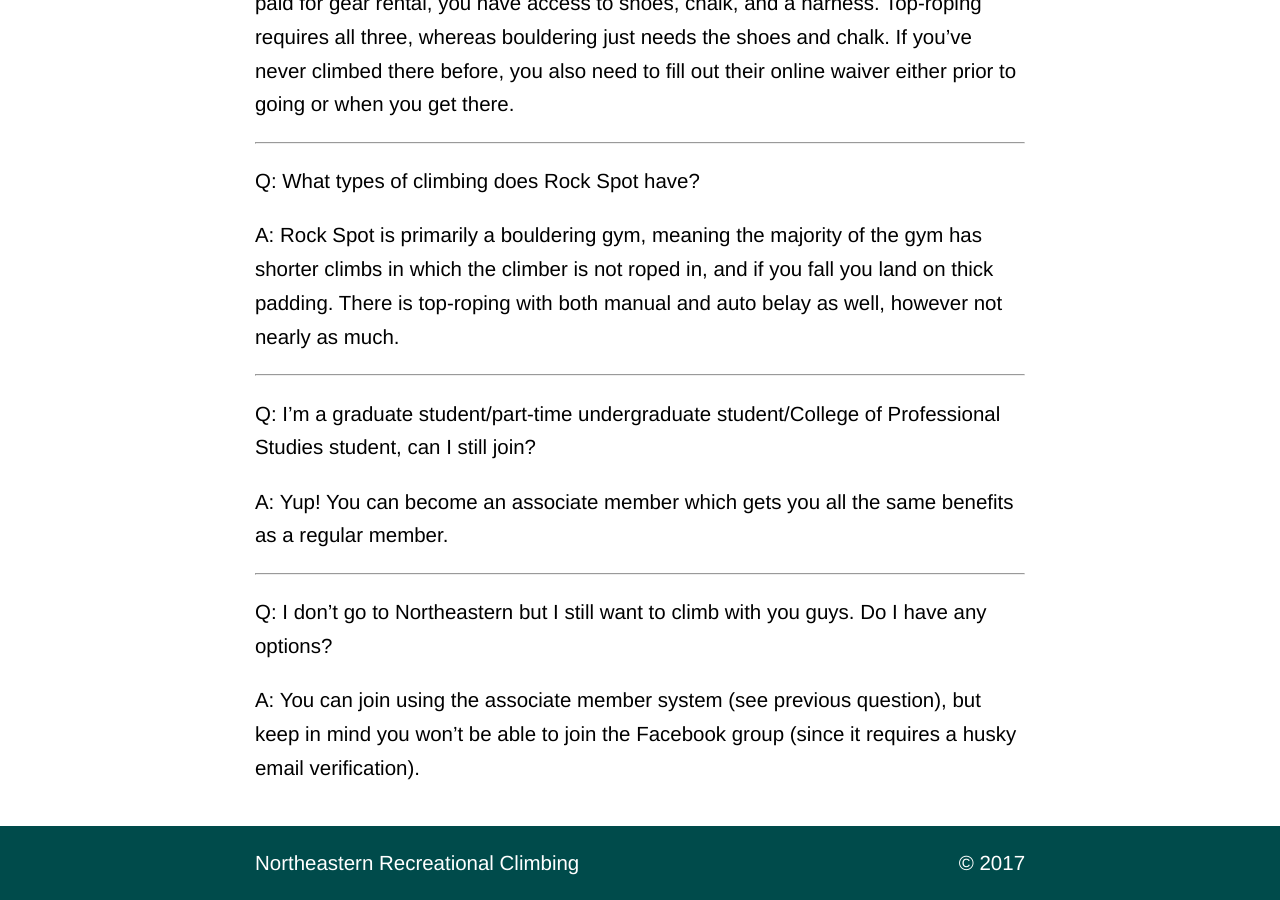
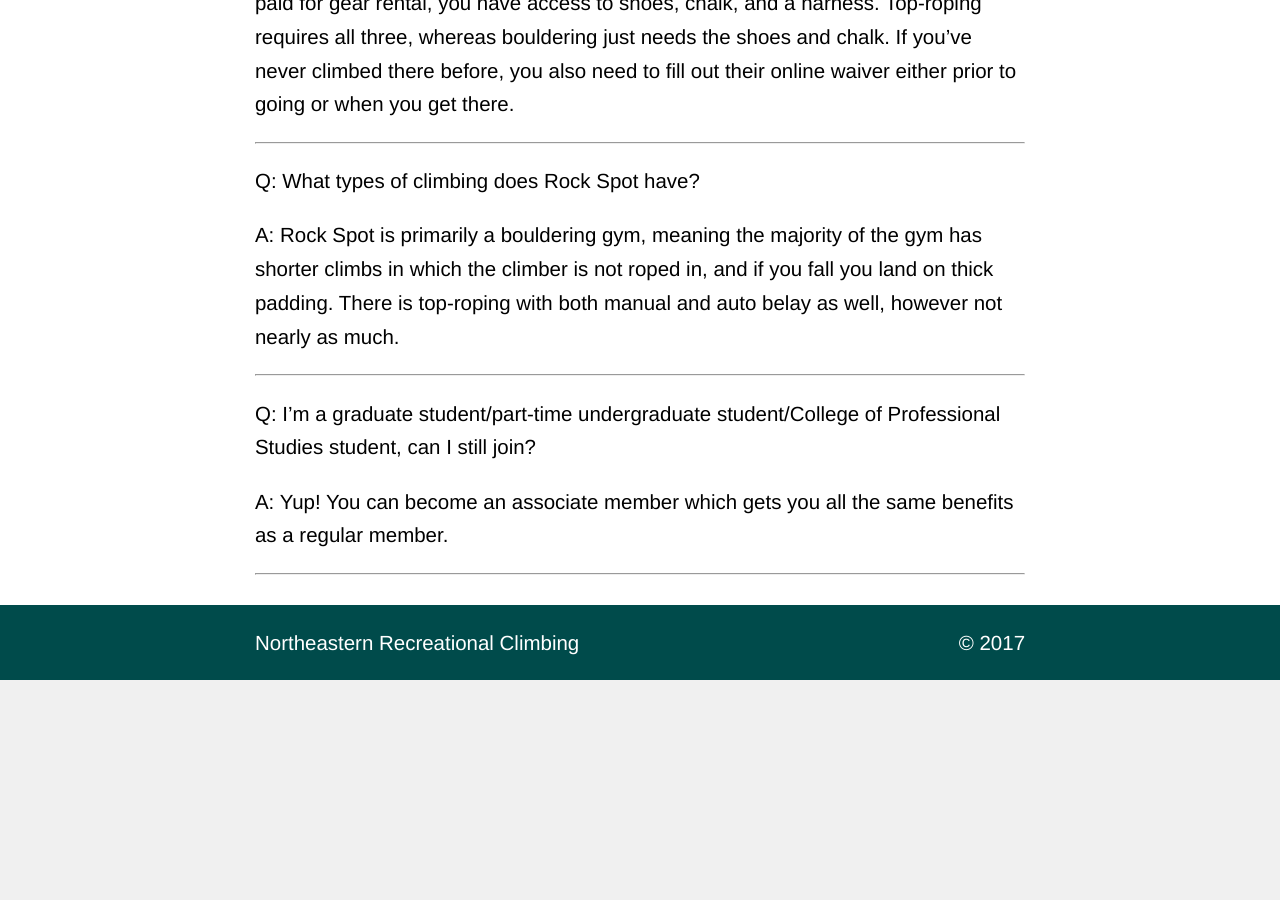
Before and after one commit to NortheasternClimbing/northeasternclimbing.github.io, a Jekyll site: the page built from nrc/faq.md, in a window 1280 px wide and 900 px high, scrolled down 2218 px. Built offline with Jekyll 4.4.1, drawn with Linux system fonts in a browser that asks for light colours; after the commit the page ends 2898 px from its top, so only the background shows below that.

Commit message:
Removed an unnecessary question

```diff
--- a/nrc/faq.md
+++ b/nrc/faq.md
@@ -67,7 +67,3 @@
 A: Yup! You can become an associate member which gets you all the same benefits as a regular member.
 
 ---
-
-Q: I don’t go to Northeastern but I still want to climb with you guys. Do I have any options?
-
-A: You can join using the associate member system (see previous question), but keep in mind you won’t be able to join the Facebook group (since it requires a husky email verification).
```
